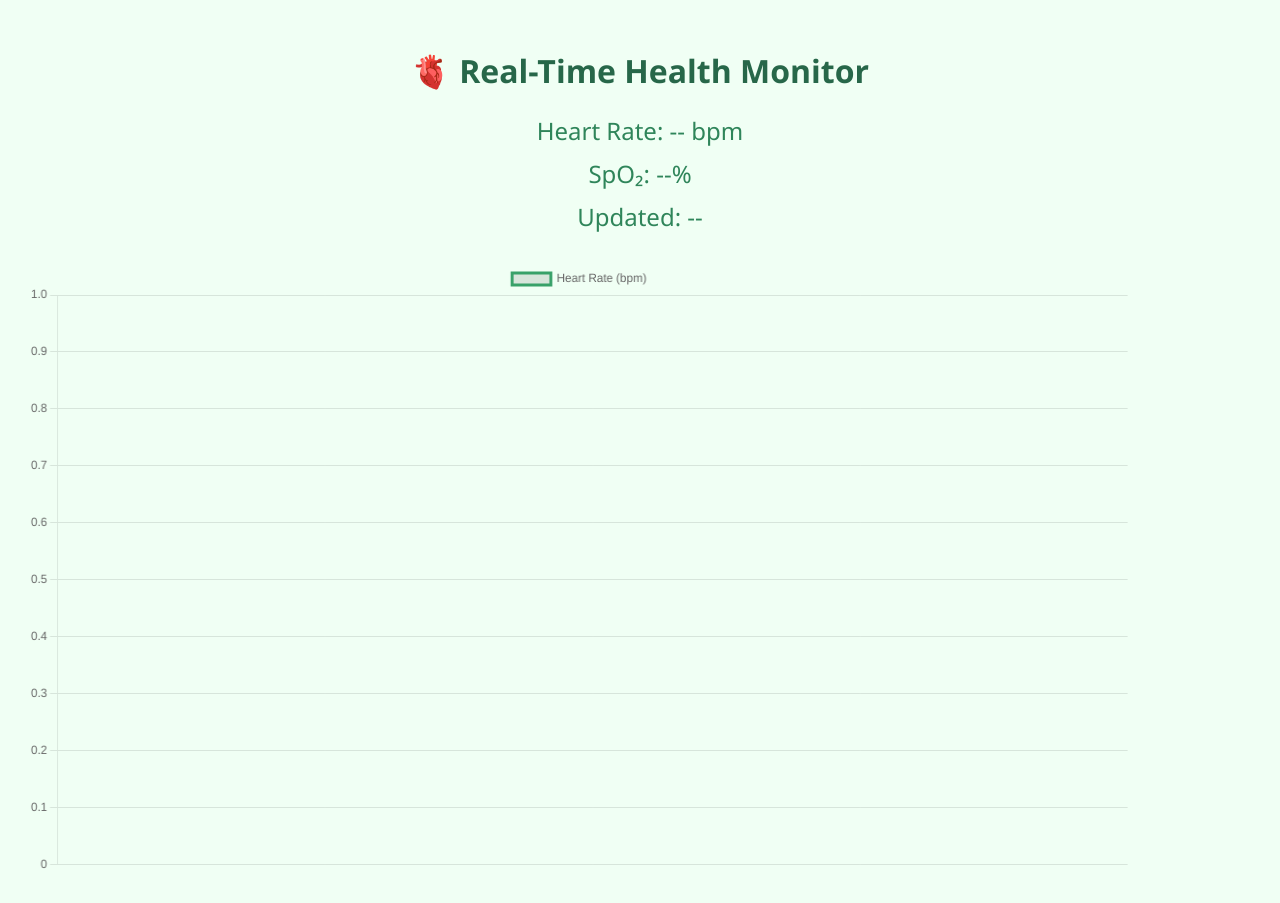
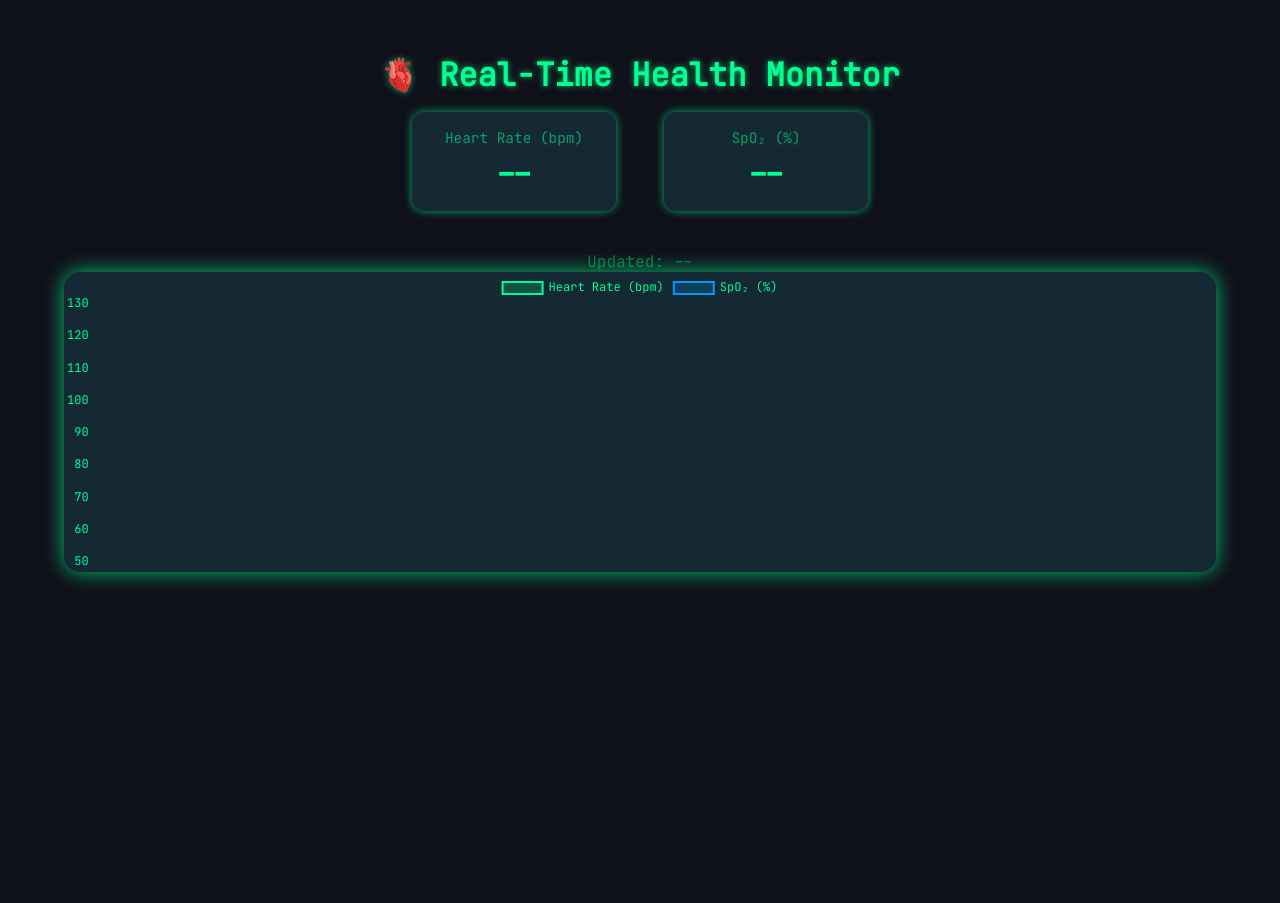
Before and after one commit to yokkhram/heart-monitor, a website: page public/index.html in a window 1280 px wide. After the commit the page ends 864 px from the top, so only its background shows below. Drawn offline with nearby package versions, Linux system fonts and the light colour scheme; no server answers.

Commit message:
Update index.html

```diff
--- a/public/index.html
+++ b/public/index.html
@@ -2,89 +2,196 @@
 <html lang="en">
 <head>
   <meta charset="UTF-8" />
-  <meta name="viewport" content="width=device-width, initial-scale=1.0"/>
+  <meta name="viewport" content="width=device-width, initial-scale=1" />
   <title>Health Monitor</title>
   <style>
+    /* โทนสีเข้มและเขียวสดใสแบบ Replit */
+    @import url('https://fonts.googleapis.com/css2?family=JetBrains+Mono&display=swap');
+
     body {
-      background-color: #f0fff4;
-      font-family: 'Segoe UI', sans-serif;
-      color: #2f855a;
+      margin: 0;
+      background-color: #0f111a;
+      color: #00ff90;
+      font-family: 'JetBrains Mono', monospace;
+      display: flex;
+      flex-direction: column;
+      align-items: center;
+      padding: 2rem 1rem;
+      min-height: 100vh;
+    }
+
+    h1 {
+      font-weight: 700;
+      margin-bottom: 1rem;
+      color: #00ff90;
+      text-shadow: 0 0 6px #00ff90aa;
+    }
+
+    .readings {
+      display: flex;
+      gap: 3rem;
+      margin-bottom: 2rem;
+      font-size: 1.6rem;
+    }
+
+    .reading {
+      background: #152934;
+      padding: 1rem 2rem;
+      border-radius: 12px;
+      box-shadow: 0 0 8px #00ff90aa;
+      min-width: 140px;
       text-align: center;
-      padding: 20px;
+      user-select: none;
     }
-    h1 {
-      color: #276749;
+
+    .reading label {
+      display: block;
+      font-size: 0.9rem;
+      opacity: 0.7;
+      margin-bottom: 0.3rem;
+      color: #00ff90cc;
     }
-    .reading {
-      font-size: 1.5em;
-      margin: 10px 0;
+
+    .reading .value {
+      font-weight: 700;
+      font-size: 2rem;
     }
+
+    #time {
+      margin-top: 0.5rem;
+      font-size: 1rem;
+      opacity: 0.6;
+      color: #00ff90aa;
+      user-select: none;
+    }
+
     canvas {
-      margin-top: 30px;
-      max-width: 90%;
+      background-color: #152934;
+      border-radius: 16px;
+      box-shadow: 0 0 20px #00ff90bb;
+      max-width: 90vw;
+      max-height: 300px;
+      width: 600px;
+      height: 280px;
     }
   </style>
 </head>
 <body>
   <h1>🫀 Real-Time Health Monitor</h1>
-  <div class="reading">Heart Rate: <span id="hr">--</span> bpm</div>
-  <div class="reading">SpO₂: <span id="spo2">--</span>%</div>
-  <div class="reading">Updated: <span id="time">--</span></div>
 
-  <canvas id="chart" width="400" height="200"></canvas>
+  <div class="readings">
+    <div class="reading">
+      <label>Heart Rate (bpm)</label>
+      <div id="hr" class="value">--</div>
+    </div>
+    <div class="reading">
+      <label>SpO₂ (%)</label>
+      <div id="spo2" class="value">--</div>
+    </div>
+  </div>
+
+  <div id="time">Updated: --</div>
+
+  <canvas id="chart"></canvas>
 
   <script src="https://cdn.jsdelivr.net/npm/chart.js"></script>
   <script>
     const labels = [];
     const heartData = [];
+    const spo2Data = [];
 
-    const chart = new Chart(document.getElementById("chart"), {
-      type: "line",
+    const ctx = document.getElementById('chart').getContext('2d');
+    const chart = new Chart(ctx, {
+      type: 'line',
       data: {
         labels: labels,
-        datasets: [{
-          label: "Heart Rate (bpm)",
-          borderColor: "#38a169",
-          data: heartData,
-          fill: false,
-          tension: 0.3
-        }]
+        datasets: [
+          {
+            label: 'Heart Rate (bpm)',
+            data: heartData,
+            borderColor: '#00ff90',
+            backgroundColor: 'rgba(0, 255, 144, 0.2)',
+            fill: true,
+            tension: 0.3,
+            pointRadius: 0,
+            borderWidth: 2,
+          },
+          {
+            label: 'SpO₂ (%)',
+            data: spo2Data,
+            borderColor: '#0099ff',
+            backgroundColor: 'rgba(0, 153, 255, 0.2)',
+            fill: true,
+            tension: 0.3,
+            pointRadius: 0,
+            borderWidth: 2,
+          }
+        ]
       },
       options: {
+        animation: false,
+        responsive: true,
+        maintainAspectRatio: false,
         scales: {
-          y: { beginAtZero: false },
-          x: { display: false }
+          y: {
+            suggestedMin: 50,
+            suggestedMax: 130,
+            grid: {
+              color: '#0a2a2f',
+            },
+            ticks: {
+              color: '#00ff90',
+              font: { family: "'JetBrains Mono', monospace" }
+            }
+          },
+          x: {
+            display: false,
+            grid: {
+              color: '#0a2a2f',
+            },
+            ticks: {
+              color: '#00ff90',
+              font: { family: "'JetBrains Mono', monospace" }
+            }
+          }
+        },
+        plugins: {
+          legend: {
+            labels: {
+              color: '#00ff90',
+              font: { family: "'JetBrains Mono', monospace" }
+            }
+          }
         }
       }
     });
 
     async function fetchData() {
       try {
-        const res = await fetch("/data");
+        const res = await fetch('/data');
         const data = await res.json();
 
-        // อัปเดตตัวเลข
-        document.getElementById("hr").textContent = data.heart_rate;
-        document.getElementById("spo2").textContent = data.spo2;
-        document.getElementById("time").textContent = data.timestamp;
+        document.getElementById('hr').textContent = data.heart_rate;
+        document.getElementById('spo2').textContent = data.spo2;
+        document.getElementById('time').textContent = 'Updated: ' + data.timestamp;
 
-        // อัปเดตกราฟ
         const now = new Date().toLocaleTimeString();
         labels.push(now);
         heartData.push(data.heart_rate);
+        spo2Data.push(data.spo2);
 
         if (labels.length > 30) {
           labels.shift();
           heartData.shift();
+          spo2Data.shift();
         }
 
         chart.update();
-      } catch (err) {
-        console.error("Error fetching data:", err);
+      } catch (e) {
+        console.error('Error fetching data:', e);
       }
     }
 
-    // เรียกทุก 1 วินาที
     setInterval(fetchData, 1000);
     fetchData();
   </script>
```
